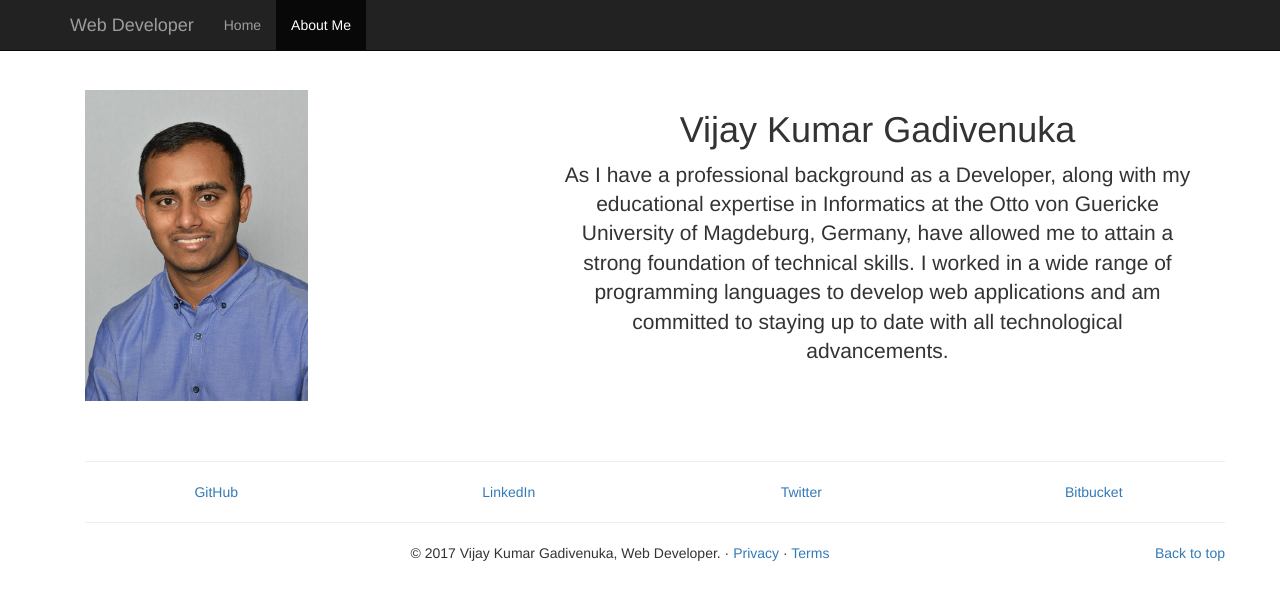
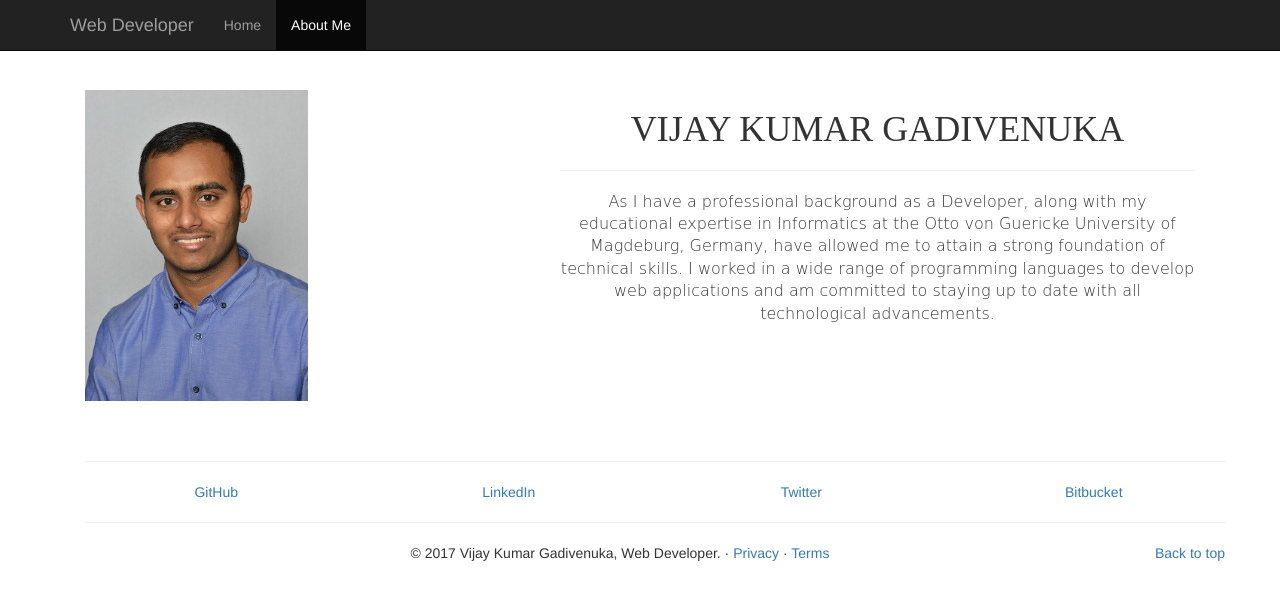
Before and after one commit to vjvijayg/vjvijayg.github.io-projects, a plain HTML site: page about.html in a window 1280 px wide. Drawn offline with nearby package versions, Linux system fonts and the light colour scheme; a script that the page names is missing; a web font is replaced by a local one.

Commit message:
Few styles added

```diff
--- a/about.html
+++ b/about.html
@@ -68,6 +68,7 @@
           </div>
           <div class="col-md-7">
             <h1>Vijay Kumar Gadivenuka</h1>
+            <hr>
             <p class="lead">As I have a professional background as a Developer, along with my educational expertise in
                Informatics at the Otto von Guericke University of Magdeburg, Germany, have allowed me to attain a
                strong foundation of technical skills. I worked in a wide range of programming languages to develop
--- a/css/about_styles.css
+++ b/css/about_styles.css
@@ -3,6 +3,21 @@
   font-family: 'zocial', sans-serif;
 }
 
+.starter-template h1 {
+  font-family: initial;
+  font-variant-caps: inherit;
+  text-transform: uppercase;
+  font-weight: 100;
+}
+
+.lead {
+    margin-bottom: 20px;
+    font-size: 16px;
+    font-weight: 300;
+    line-height: 1.4;
+    font-family: cursive;
+}
+
 #myphoto {
   width: 50%;
 }
```
